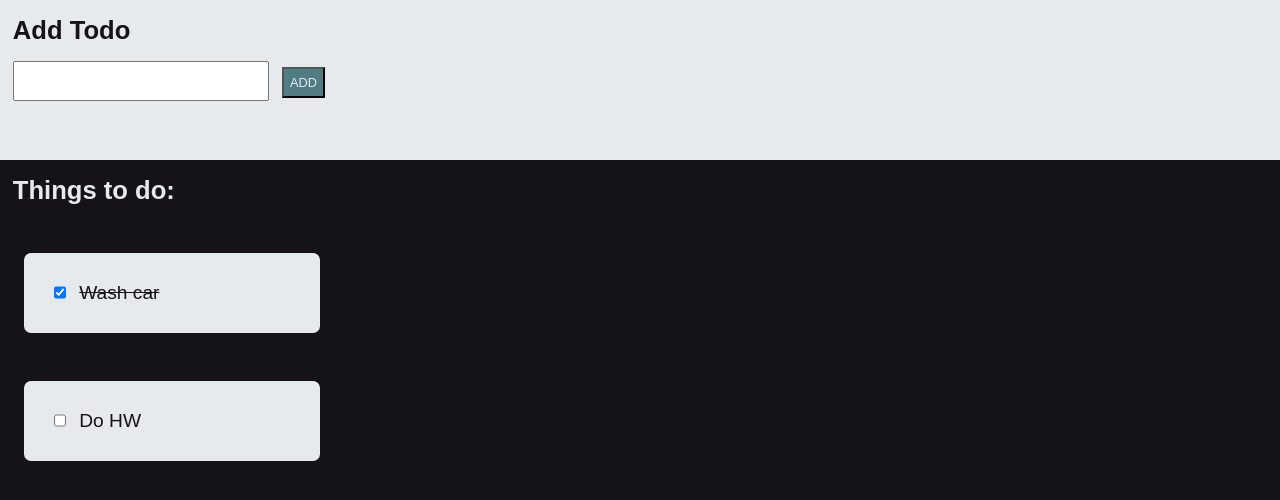
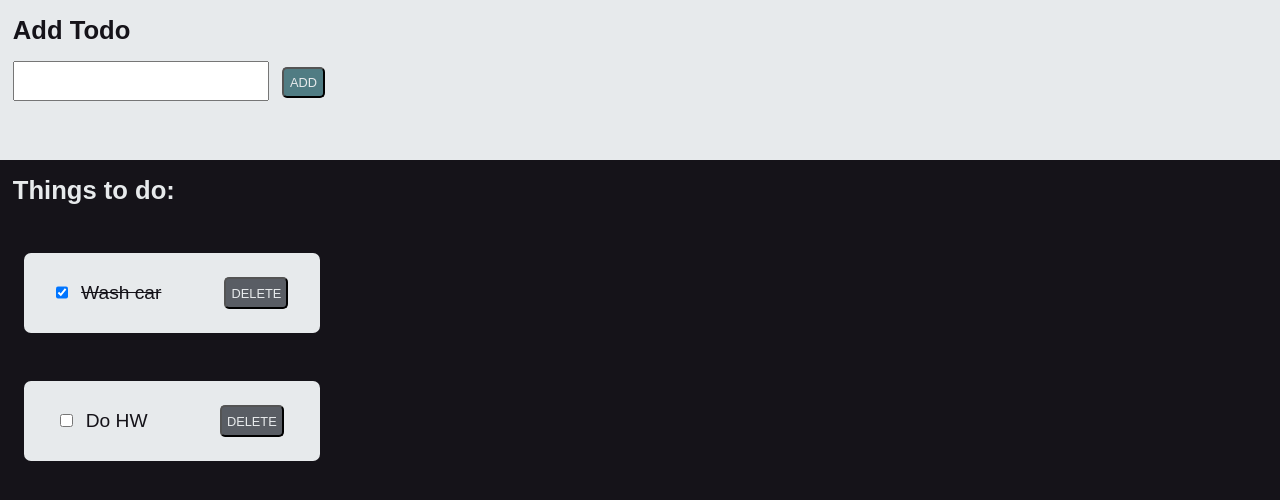
Before and after one commit to ZachTapia/redux-todos, a React (Create React App) app: page / in a window 1280 px wide. Shown: the top 500 px of the page. Built offline with nearby package versions, Linux system fonts and the light colour scheme.

Commit message:
completed remove todo functionality

```diff
--- a/src/components/AddTodo.js
+++ b/src/components/AddTodo.js
@@ -26,6 +26,7 @@ const Button = styled.button`
   color: ${light};
   font-size: 1vw;
   padding: 0.5vw;
+  border-radius: 5px;
   background-color: ${lightAccent};
 `;
 
--- a/src/components/TodoItem.js
+++ b/src/components/TodoItem.js
@@ -4,17 +4,19 @@ import { connect } from "react-redux";
 
 import * as actionTypes from "../redux/actions/actionTypes";
 
+const dark = "#151319";
 const light = "#E7EAEC";
+const mainColor = "#595D64";
 
 const ItemContainer = styled.div`
   display: flex;
   align-items: center;
+  justify-content: space-around;
   width: 50%;
   height: 10vh;
   background-color: ${light};
   border-radius: 7px;
   margin: 3vh 0;
-  padding: 5%;
 `;
 
 const Label = styled.label`
@@ -28,13 +30,24 @@ const Checkbox = styled.input.attrs({ type: "checkbox" })`
   width: 1vw;
 `;
 
-const TodoItem = ({ title, completed, id, onToggleTodo }) => {
+const Button = styled.button`
+  width: 5vw;
+  height: 4vh;
+  border-radius: 5px;
+  font-size: 1vw;
+  padding: 1%;
+  background-color: ${mainColor};
+  color: ${light};
+`;
+
+const TodoItem = ({ title, completed, id, onToggleTodo, onDeleteTodo }) => {
   return (
     <ItemContainer>
       <Label completed={completed}>
         <Checkbox checked={completed} onClick={() => onToggleTodo(id)} />
         {title}
       </Label>
+      <Button onClick={() => onDeleteTodo(id)}>DELETE</Button>
     </ItemContainer>
   );
 };
@@ -42,7 +55,9 @@ const TodoItem = ({ title, completed, id, onToggleTodo }) => {
 const mapDispatchToProps = (dispatch) => {
   return {
     onToggleTodo: (id) =>
-      dispatch({ type: actionTypes.toggleTodoComplete, payload: { id: id } })
+      dispatch({ type: actionTypes.toggleTodoComplete, payload: { id: id } }),
+    onDeleteTodo: (id) =>
+      dispatch({ type: actionTypes.deleteTodo, payload: { id: id } })
   };
 };
 
--- a/src/redux/actions/actionTypes.js
+++ b/src/redux/actions/actionTypes.js
@@ -1,2 +1,3 @@
 export const addTodo = "ADD_TODO";
 export const toggleTodoComplete = "TOGGLE_TODO_COMPLETE";
+export const deleteTodo = "DELETE_TODO";
--- a/src/redux/reducers/todosReducer.js
+++ b/src/redux/reducers/todosReducer.js
@@ -15,11 +15,25 @@ const todosReducer = (state = initialState, action) => {
         todos: [
           ...state.todos,
           {
-            id: state.todos[state.todos.length - 1].id + 1,
+            id:
+              state.todos.length > 0
+                ? state.todos[state.todos.length - 1].id + 1
+                : 1,
             title: action.payload.title,
             completed: false
           }
         ]
+      };
+    }
+
+    case actionTypes.deleteTodo: {
+      const newTodosArray = state.todos.filter(
+        (todo) => todo.id !== action.payload.id
+      );
+
+      return {
+        ...state,
+        todos: newTodosArray
       };
     }
 
```
